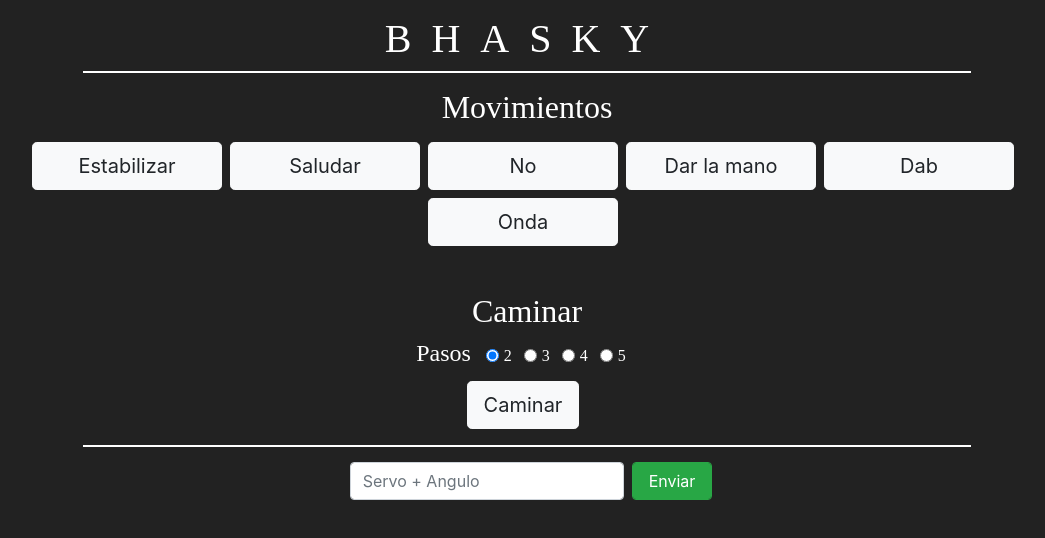
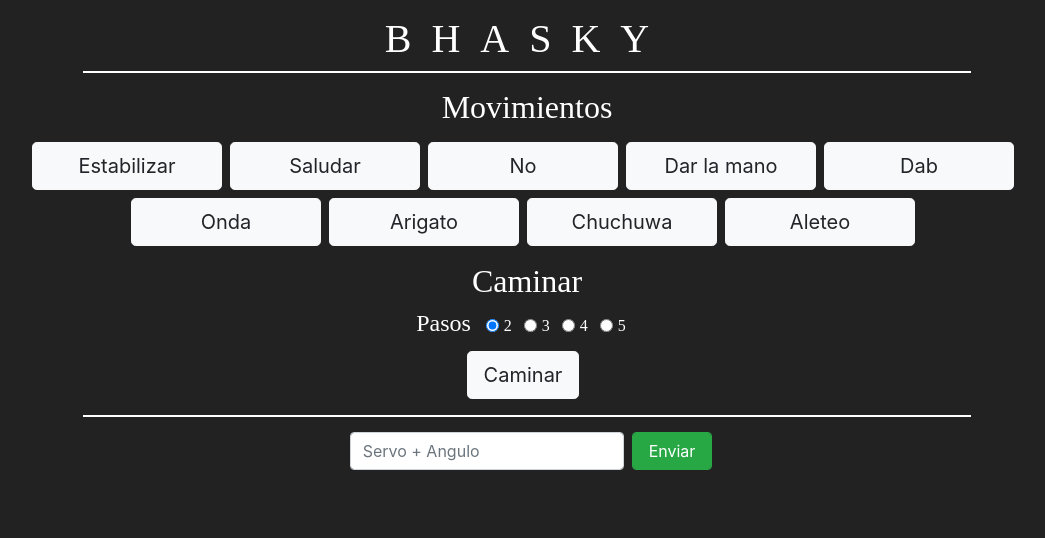
Before and after one commit to proyectoHumanoideTDP2/ProyectoHumanoide, a plain HTML site: page v21ESP/index.html in a window 1280 px wide. Shown: the whole page, without its empty margins (113-1158 px from the left). Drawn offline with nearby package versions, Linux system fonts and the light colour scheme; files that its build step writes are made by us from their sources.

Commit message:
Se agrego el chuchuwa

```diff
--- a/v21ESP/index.html
+++ b/v21ESP/index.html
@@ -76,6 +76,9 @@
               <button class="btn btn-lg btn-light mr-2 mt-2 col-md-2" type="submit" name="funcion" value="4" method="get">Dar la mano</button>
               <button class="btn btn-lg btn-light mr-2 mt-2 col-md-2" type="submit" name="funcion" value="5" method="get">Dab</button>
               <button class="btn btn-lg btn-light mr-2 mt-2 col-md-2" type="submit" name="funcion" value="6" method="get">Onda</button>
+              <button class="btn btn-lg btn-light mr-2 mt-2 col-md-2" type="submit" name="funcion" value="7" method="get">Arigato</button>
+              <button class="btn btn-lg btn-light mr-2 mt-2 col-md-2" type="submit" name="funcion" value="8" method="get">Chuchuwa</button>
+              <button class="btn btn-lg btn-light mr-2 mt-2 col-md-2" type="submit" name="funcion" value="9" method="get">Aleteo</button>
             </form>
         </div>
         <div class="caminar-content row">
```
Also changed, not shown: 2 other files.
